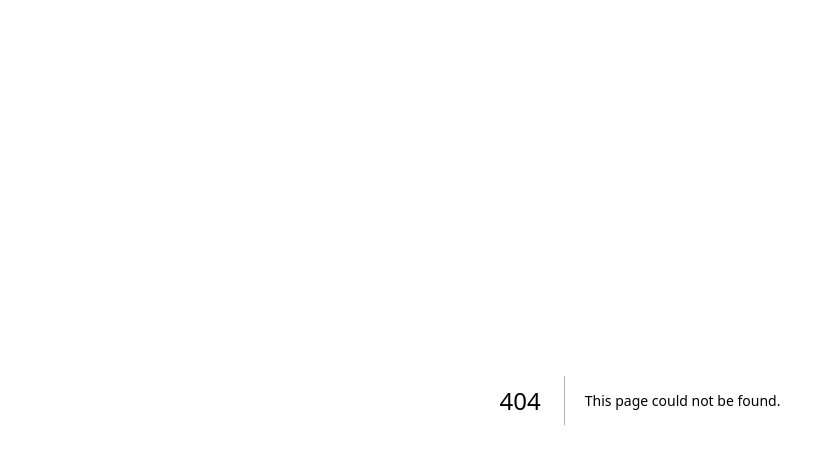
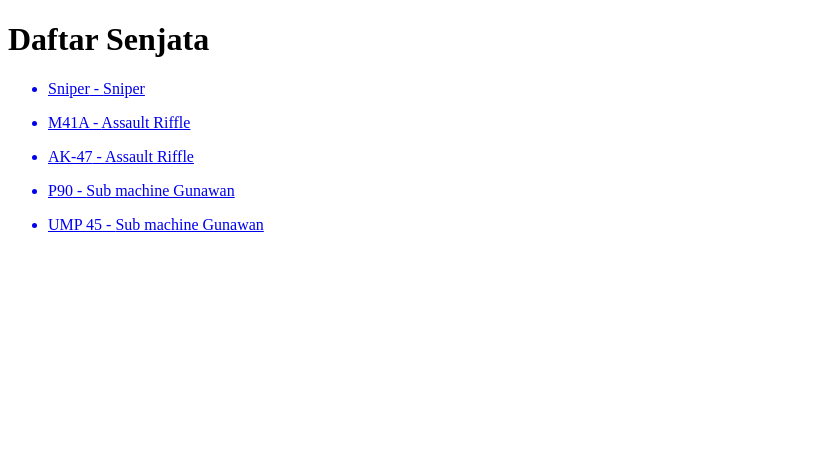
Before and after one commit to adrianmulyawan/belajar-nextjs-1, a Next.js app: page /gun in a window 1280 px wide. Before the commit this address had no page. Shown: the top 464 px of the page, without its empty margins (0-835 px from the left). Built offline with nearby package versions, Linux system fonts and the light colour scheme; data requests are answered from the project's data file.

Commit message:
implementasi client side data fetching swr

```diff
--- a/db.json
+++ b/db.json
@@ -84,5 +84,32 @@
       "name": "Belalang",
       "type": "Serangga"
     }
+  ],
+  "guns": [
+    {
+      "id": 1,
+      "name": "Sniper",
+      "type": "Sniper"
+    },
+    {
+      "id": 2,
+      "name": "M41A",
+      "type": "Assault Riffle"
+    },
+    {
+      "id": 3,
+      "name": "AK-47",
+      "type": "Assault Riffle"
+    },
+    {
+      "id": 4,
+      "name": "P90",
+      "type": "Sub machine Gunawan"
+    },
+    {
+      "id": 5,
+      "name": "UMP 45",
+      "type": "Sub machine Gunawan"
+    }
   ]
 }
--- /dev/null
+++ b/pages/gun/index.jsx
@@ -0,0 +1,49 @@
+import useSWR from 'swr';
+import Link from "next/link";
+
+// > Client Side Data Fetching
+// => Client Side Data Fetching sangat berguna sekali jika terdapat perubahan data, disaat setelah terjadinya initial request.
+// => Tidak SEO Friendly.
+// => Tapi sangat bermanfaat bila digunakan dihalaman seperti dashboard (yang bersifat privat)
+// => Menggunakan Client Side Data Fetching
+// # useEffect
+// # SWR
+
+// > Client Side Data Fetching: SWR (Direkomendasikan oleh Next JS)
+const fetcher = (...args) => fetch(...args).then((res) => res.json());
+
+const Animal = () => {
+  const { data, error } = useSWR('http://localhost:3004/guns', fetcher);
+  // console.info(data, 'ini datanya');
+
+  if (error) {
+    return (
+      <h1>Failed to Load</h1>
+    )
+  }
+
+  if (!data) {
+    return (
+      <h1>Data Loading...</h1>
+    )
+  }
+
+  return (
+    <>
+      <h1>Daftar Senjata</h1>
+      {
+        data.map((gun) => {
+          return (
+            <ul key={ gun.id }>
+              <Link href={`/gun/${gun.id}`}>
+                <li>{ gun.name } - { gun.type}</li>
+              </Link>
+            </ul>
+          )
+        })
+      }
+    </>
+  );
+}
+
+export default Animal;
```
Also changed, not shown: pages/gun/[gunId].jsx (added, +33 -0 lines).
